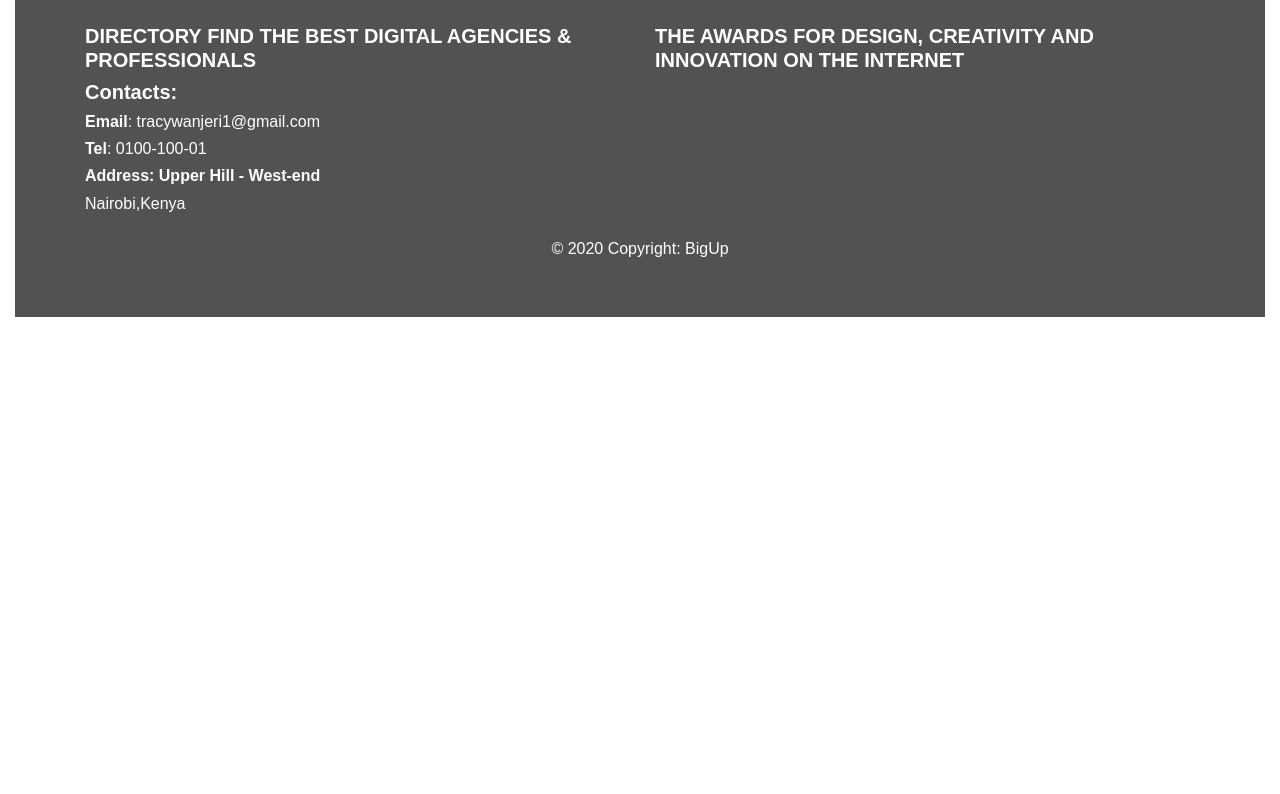
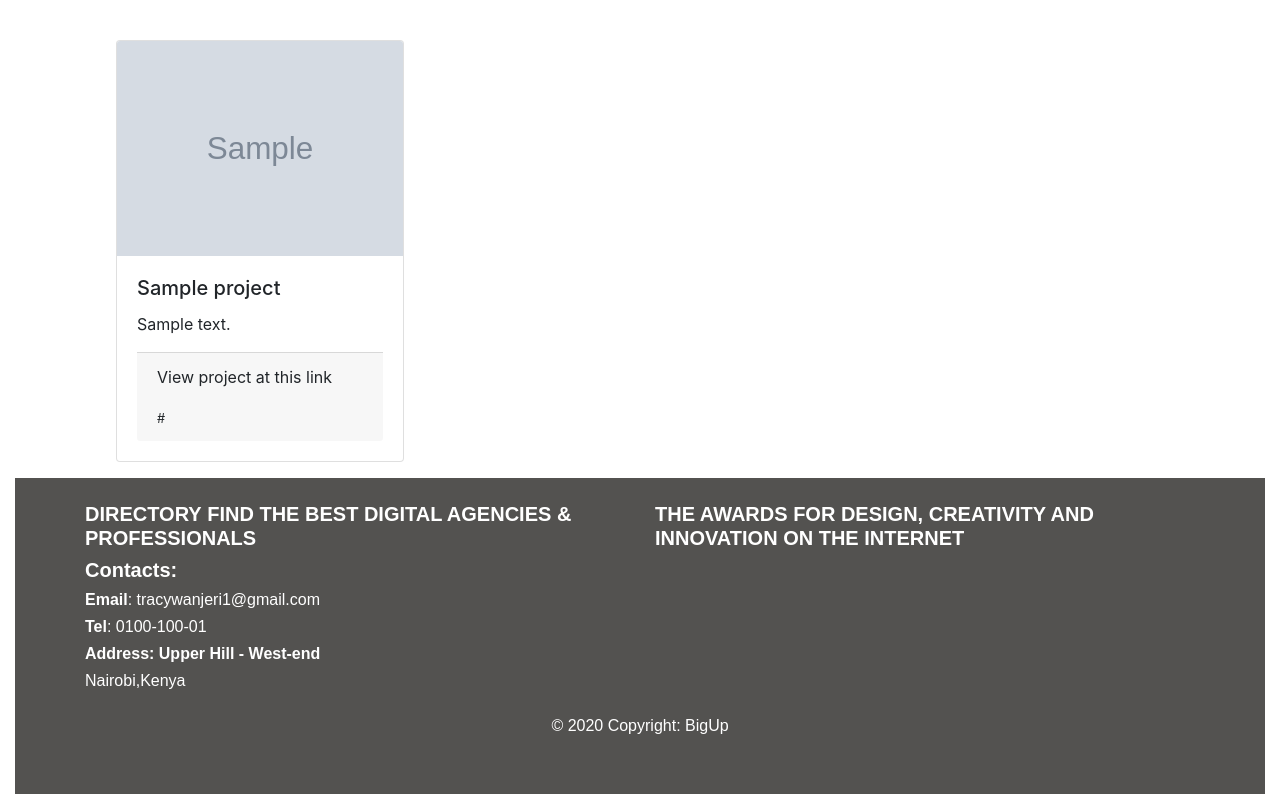
Before and after one commit to Wannjer1/big-ups, a Django app: page / in a window 1280 px wide. Shown: the part 56-850 px from the top of the page. Before the commit the page ends 373 px from the top, so only its background shows below. Run offline with Django 4.2, Linux system fonts and the light colour scheme; tables that the repository leaves empty hold one stand-in row (values such as "Sample post"); grey boxes marked "Sample" are stand-in pictures; parts of the project's set-up code (start-up, migrations or seed data) failed here and were passed over; some libraries are stand-ins or nearby versions.

Commit message:
st-project styling update

```diff
--- a/bigup_app/models.py
+++ b/bigup_app/models.py
@@ -38,7 +38,7 @@ class Project(models.Model):
     profile = models.ForeignKey(Profile,on_delete=models.CASCADE,null=True)
     name = models.CharField(max_length=200)
     description = models.TextField()
-    link = models.URLField()
+    link = models.CharField(max_length=200)
 
     def save_project(self):
         self.save()
--- a/bigup_app/templates/bigup/index.html
+++ b/bigup_app/templates/bigup/index.html
@@ -1 +1,26 @@
-{% extends 'base.html' %} {% block content %} {% endblock %}
+{% extends 'base.html' %} {% block content %}
+<div class="container-fluid">
+  <img />
+</div>
+<div class="container">
+  <div class="row">
+    {% for project in projects %}
+    <div class="col-md-3 m-3">
+      <div class="card" style="width: 18rem">
+        <img src="{{project.webimage.url}}" class="card-img-top" alt="..." />
+        <div class="card-body">
+          <h5 class="card-title">{{ project.name}}</h5>
+          <p class="card-text">{{project.description | slice:":100" }}</p>
+
+          <div class="card-footer">
+            <p>View project at this link</p>
+            <small>{{project.link}}</small>
+          </div>
+        </div>
+      </div>
+    </div>
+
+    {% endfor %}
+  </div>
+</div>
+{% endblock %}
--- a/bigup_app/templates/bigup/update_profile.html
+++ b/bigup_app/templates/bigup/update_profile.html
@@ -4,7 +4,7 @@
 <!-- block content %}-->
 {% block content %}
 
-<div class="form-content">
+<div class="form-content m-auto">
   <form method="post" enctype="multipart/form-data">
     {% csrf_token %}
     <div class="form-row">
--- a/bigup_app/views.py
+++ b/bigup_app/views.py
@@ -18,12 +18,14 @@ from .serializer import ProfileSerializer,ProjectSerializer
 # Create your views here.
 #home function that displays all posts
 def home(request):
+    projects =  Project.objects.all()
 
-    return render(request, 'bigup/index.html')
+    return render(request, 'bigup/index.html',{'projects':projects})
 
 # profile view function
 @login_required
 def profile(request):
+
 
     return render(request, 'bigup/profile.html')
 
```
Also changed, not shown: bigup_app/templates/bigup/search.html (+8 -20 lines), bigup_app/migrations/0004_alter_project_link.py (added), media/webimage/bg1.jpg (added).
